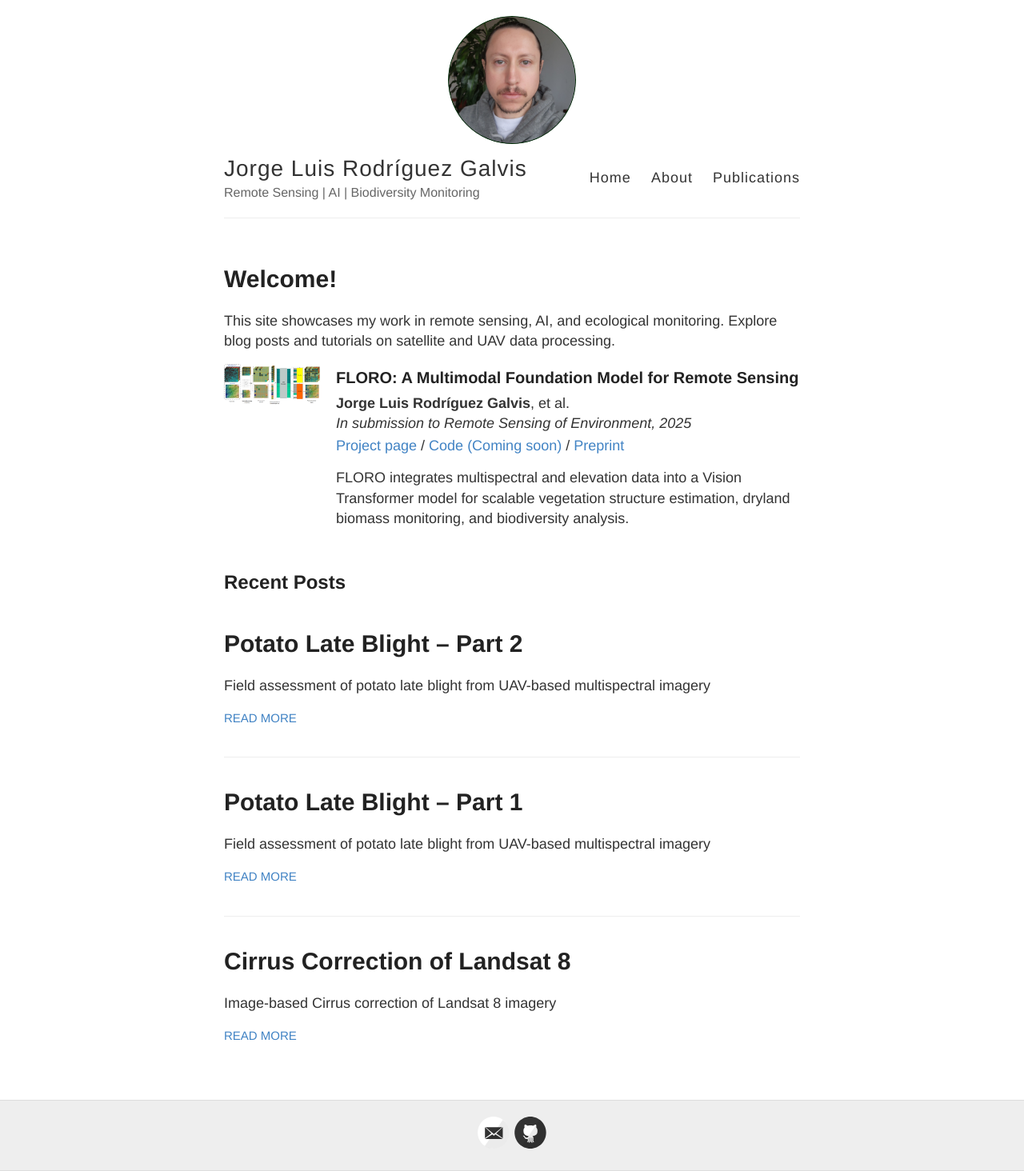
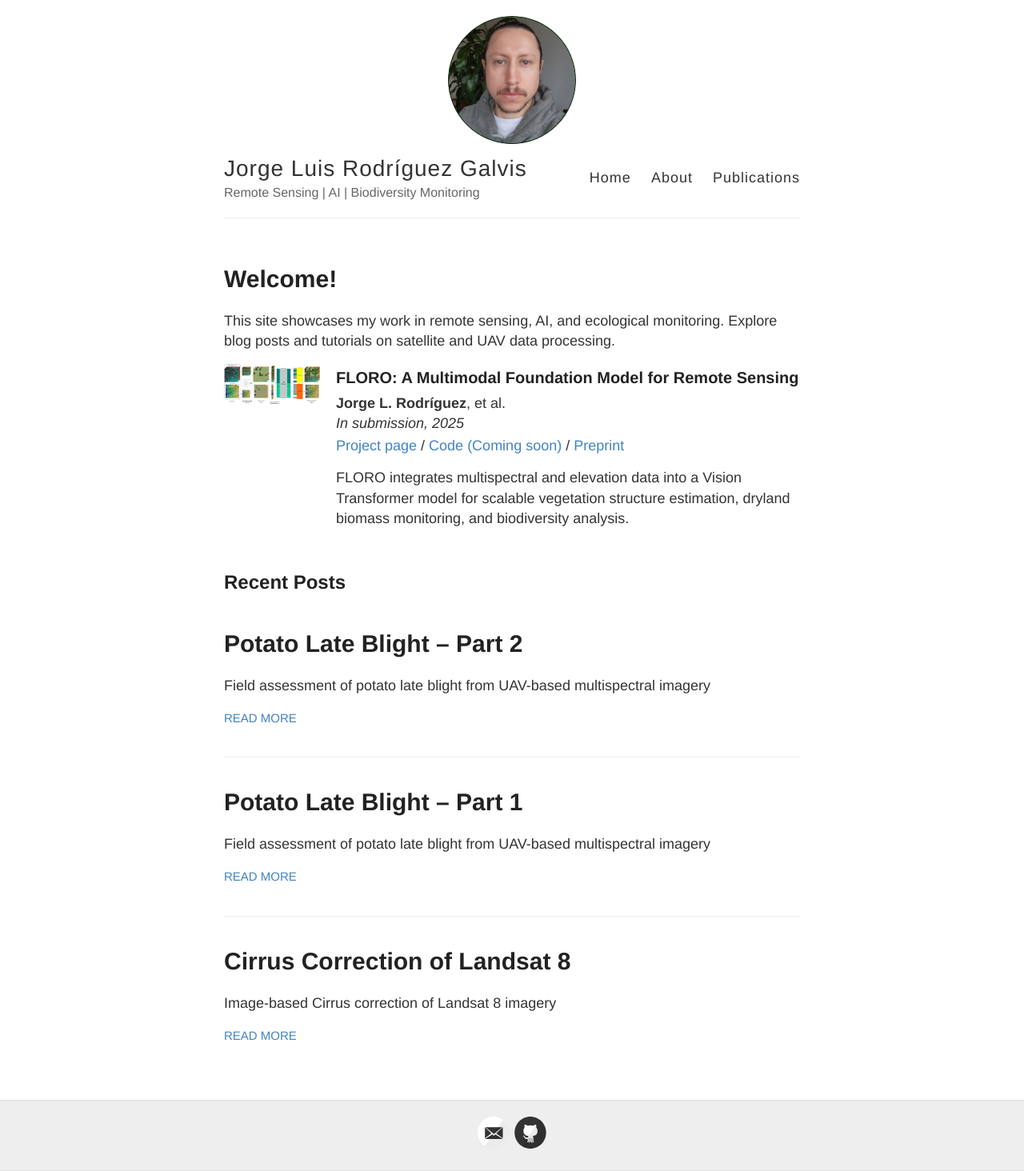
Before and after one commit to jorlrodriguezg/jorlrodriguezg.github.io, a Jekyll site: the page built from index.html, in a window 1280 px wide. Shown: the whole page at 80% size. Built offline with Jekyll 4.4.1, drawn with Linux system fonts in a browser that asks for light colours.

Commit message:
index update
index update

```diff
--- a/index.html
+++ b/index.html
@@ -16,8 +16,8 @@ Explore blog posts and tutorials on satellite and UAV data processing.
   </div>
   <div style="flex: 1;">
     <h3 style="margin: 0;">FLORO: A Multimodal Foundation Model for Remote Sensing</h3>
-    <p style="margin: 0.2rem 0;"><strong>Jorge Luis Rodríguez Galvis</strong>, et al. <br>
-    <em>In submission to Remote Sensing of Environment, 2025</em></p>
+    <p style="margin: 0.2rem 0;"><strong>Jorge L. Rodríguez</strong>, et al. <br>
+    <em>In submission, 2025</em></p>
     <p style="margin: 0.2rem 0;">
       <a href="/floro/">Project page</a> /
       <a href="#">Code (Coming soon)</a> /
```
